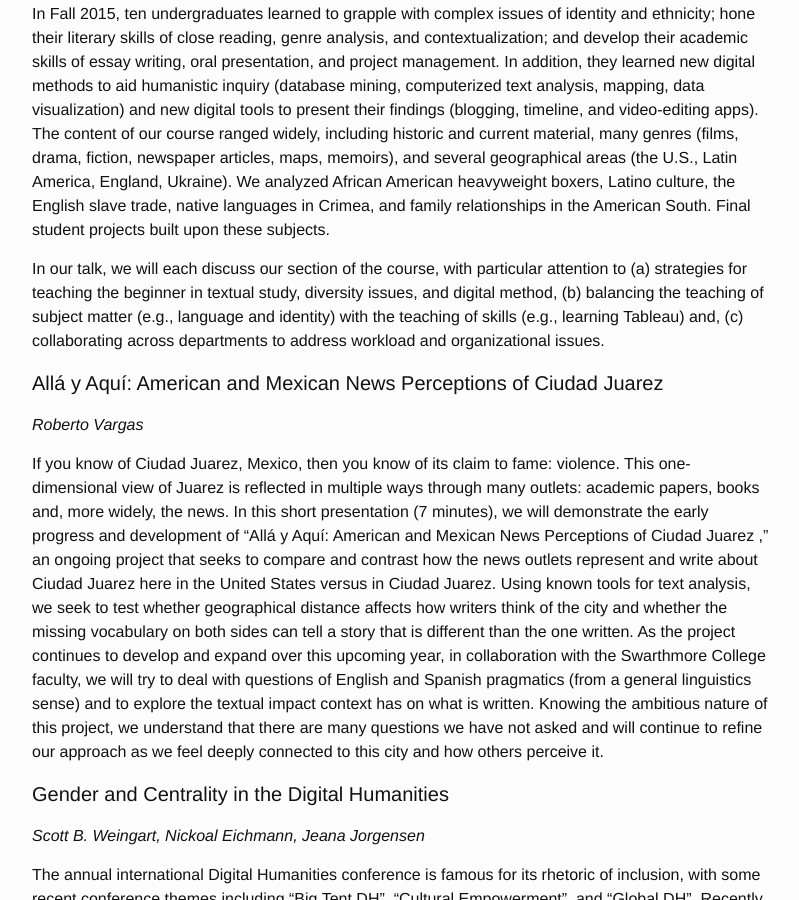
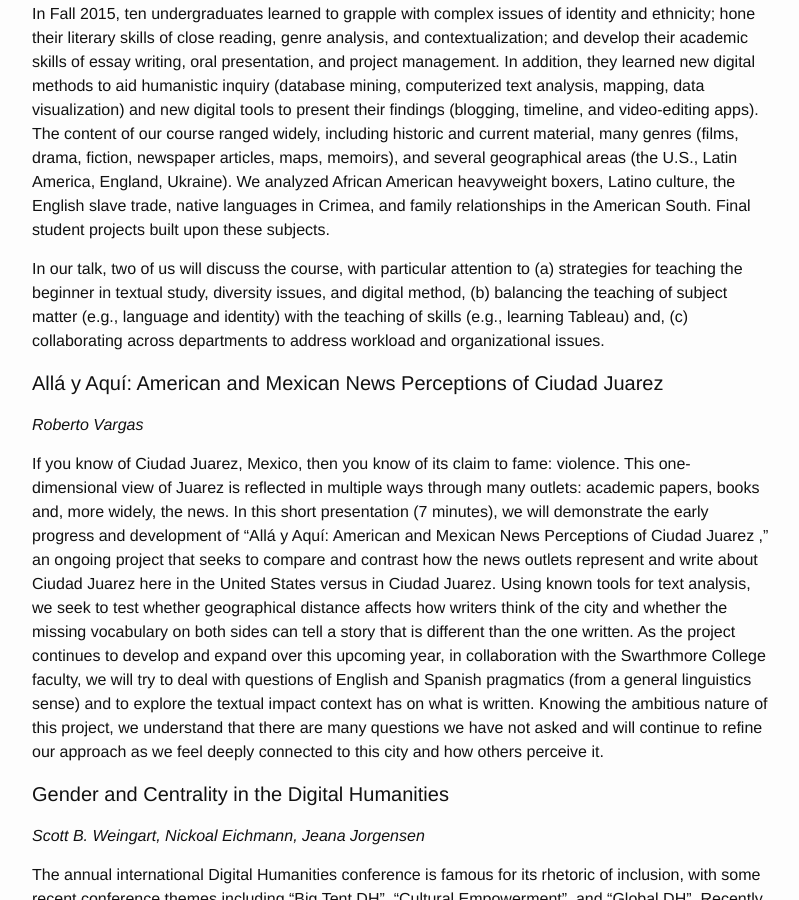
Before and after one commit to KeystoneDH/2016, a Jekyll site: the page built from abstracts.md, in a window 1280 px wide and 900 px high, scrolled down 18846 px. Shown: the whole window, without its empty margins (238-1037 px from the left). Built offline with Jekyll 4.4.1, drawn with Linux system fonts in a browser that asks for light colours.

Commit message:
Last change for Troost

```diff
--- a/abstracts.md
+++ b/abstracts.md
@@ -344,7 +344,7 @@ Five faculty members from four departments (Computer and Information Science, En
 
 In Fall 2015, ten undergraduates learned to grapple with complex issues of identity and ethnicity; hone their literary skills of close reading, genre analysis, and contextualization; and develop their academic skills of essay writing, oral presentation, and project management. In addition, they learned new digital methods to aid humanistic inquiry (database mining, computerized text analysis, mapping, data visualization) and new digital tools to present their findings (blogging, timeline, and video-editing apps). The content of our course ranged widely, including historic and current material, many genres (films, drama, fiction, newspaper articles, maps, memoirs), and several geographical areas (the U.S., Latin America, England, Ukraine). We analyzed African American heavyweight boxers, Latino culture, the English slave trade, native languages in Crimea, and family relationships in the American South. Final student projects built upon these subjects.
 
-In our talk, we will each discuss our section of the course, with particular attention to (a) strategies for teaching the beginner in textual study, diversity issues, and digital method, (b) balancing the teaching of subject matter (e.g., language and identity) with the teaching of skills (e.g., learning Tableau) and, (c) collaborating across departments to address workload and organizational issues.
+In our talk, two of us will discuss the course, with particular attention to (a) strategies for teaching the beginner in textual study, diversity issues, and digital method, (b) balancing the teaching of subject matter (e.g., language and identity) with the teaching of skills (e.g., learning Tableau) and, (c) collaborating across departments to address workload and organizational issues.
 
 #### Allá y Aquí: American and Mexican News Perceptions of Ciudad Juarez
 {: #submission-62}
```
